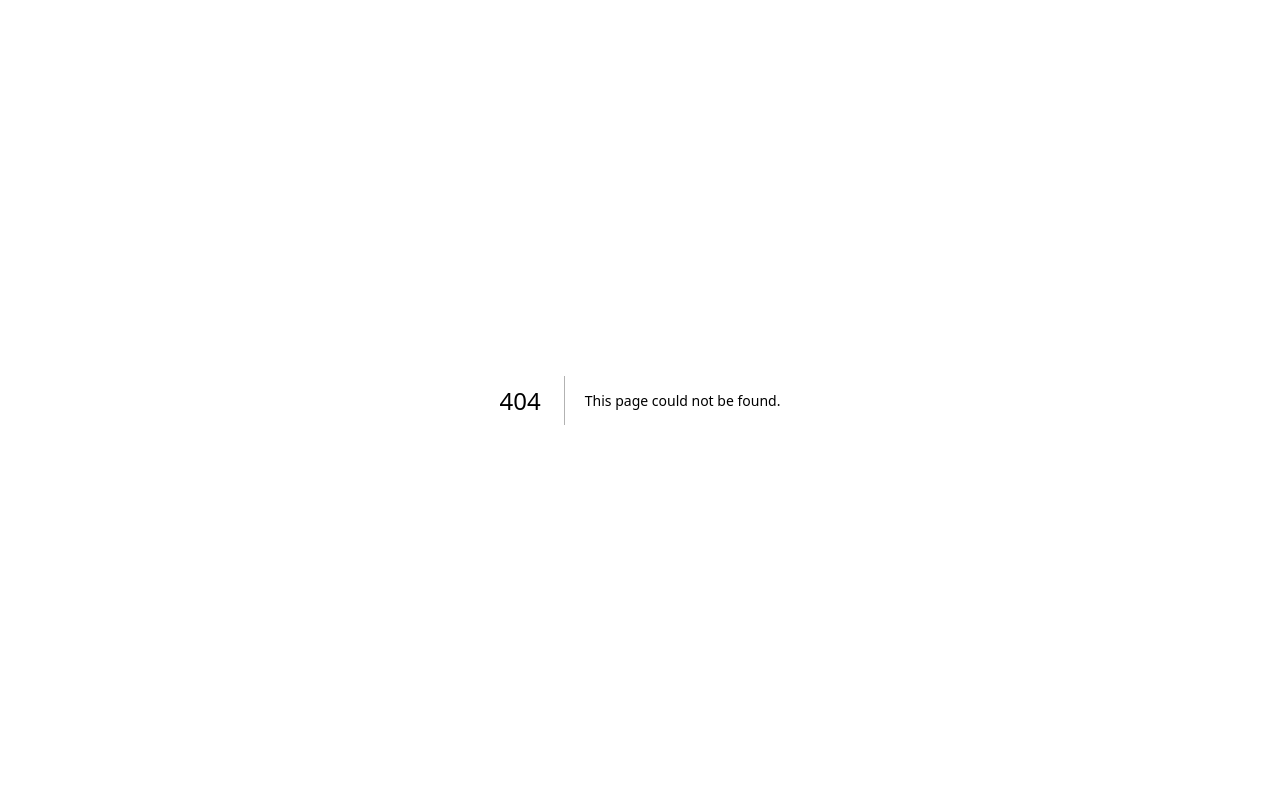
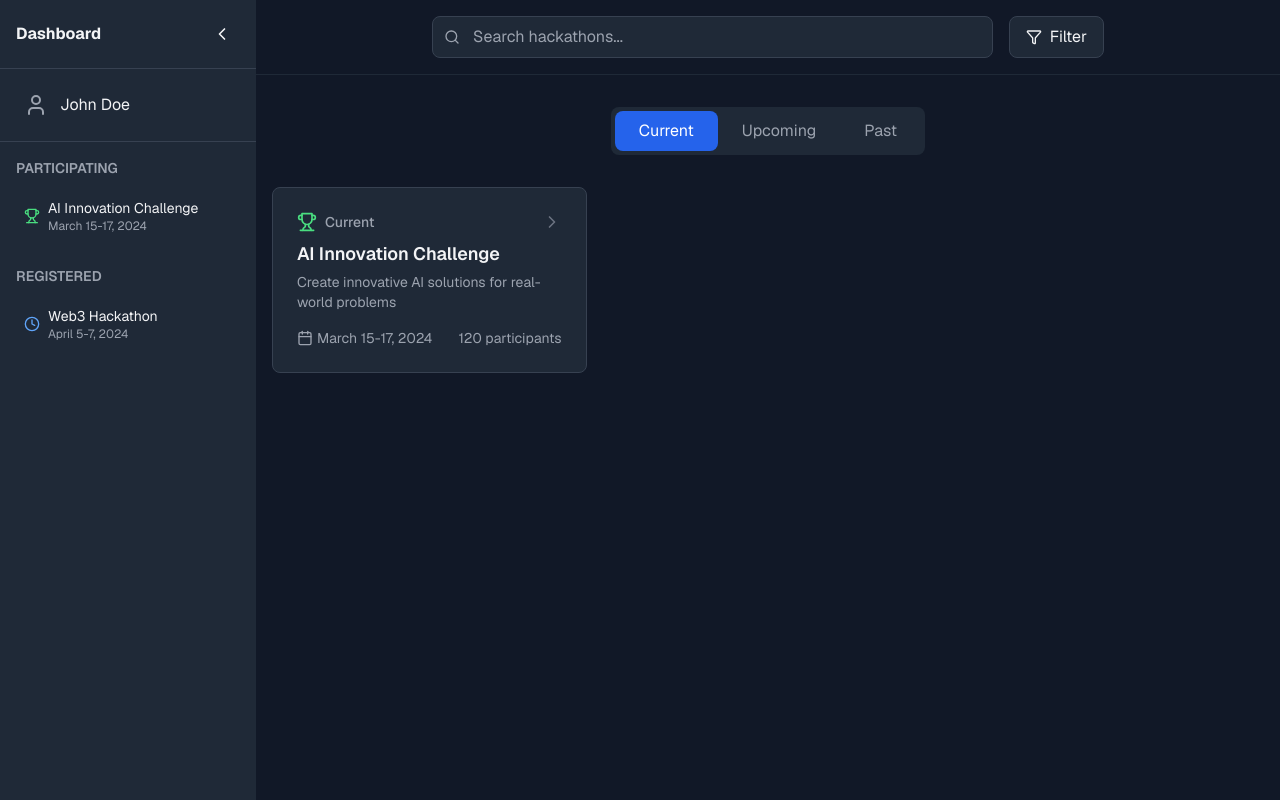
Before and after one commit to daniiprietoo/hackathon-manager, a Next.js app: page /dashboard in a window 1280 px wide. Before the commit this address had no page. Built offline with nearby package versions, Linux system fonts and the light colour scheme.

Commit message:
initial ui for the dashboard

```diff
--- /dev/null
+++ b/src/app/dashboard/page.tsx
@@ -0,0 +1,229 @@
+"use client"
+
+import { useState } from "react"
+import { Search, Filter, Calendar, Trophy, Clock, History, ChevronRight, User, ChevronLeft } from "lucide-react"
+import Link from "next/link"
+
+// Mock data for demonstration
+const hackathons = [
+  {
+    id: 1,
+    title: "AI Innovation Challenge",
+    date: "March 15-17, 2024",
+    status: "current",
+    participants: 120,
+    theme: "Artificial Intelligence",
+    description: "Create innovative AI solutions for real-world problems",
+  },
+  {
+    id: 2,
+    title: "Web3 Hackathon",
+    date: "April 5-7, 2024",
+    status: "upcoming",
+    participants: 80,
+    theme: "Blockchain",
+    description: "Building the future of decentralized applications",
+  },
+  {
+    id: 3,
+    title: "Green Tech Challenge",
+    date: "February 1-3, 2024",
+    status: "past",
+    participants: 150,
+    theme: "Sustainability",
+    description: "Developing sustainable technology solutions",
+  },
+]
+
+// Mock user data
+const userHackathons = {
+  participating: [{ id: 1, title: "AI Innovation Challenge", date: "March 15-17, 2024" }],
+  registered: [{ id: 2, title: "Web3 Hackathon", date: "April 5-7, 2024" }],
+}
+
+export default function Dashboard() {
+  const [searchQuery, setSearchQuery] = useState("")
+  const [activeTab, setActiveTab] = useState("current")
+  const [isSidebarOpen, setIsSidebarOpen] = useState(true)
+
+  const filteredHackathons = hackathons.filter(
+    (hackathon) =>
+      hackathon.status === activeTab &&
+      (hackathon.title.toLowerCase().includes(searchQuery.toLowerCase()) ||
+        hackathon.theme.toLowerCase().includes(searchQuery.toLowerCase())),
+  )
+
+  const getStatusIcon = (status: string) => {
+    switch (status) {
+      case "current":
+        return <Trophy className="w-5 h-5 text-green-400" />
+      case "upcoming":
+        return <Clock className="w-5 h-5 text-blue-400" />
+      case "past":
+        return <History className="w-5 h-5 text-gray-400" />
+      default:
+        return null
+    }
+  }
+
+  return (
+    <div className="min-h-screen bg-gray-900 text-gray-100">
+      {/* Sidebar */}
+      <aside
+        className={`fixed top-0 left-0 h-full bg-gray-800 transition-all duration-300 ease-in-out z-50
+          ${isSidebarOpen ? "w-64" : "w-20"}`}
+      >
+        <div className="p-4 flex justify-between items-center border-b border-gray-700">
+          <span className={`font-bold ${!isSidebarOpen && "hidden"}`}>Dashboard</span>
+          <button onClick={() => setIsSidebarOpen(!isSidebarOpen)} className="p-2 hover:bg-gray-700 rounded-lg">
+            {isSidebarOpen ? <ChevronLeft size={20} /> : <ChevronRight size={20} />}
+          </button>
+        </div>
+
+        {/* Profile Section */}
+        <div className="p-4 border-b border-gray-700">
+          <Link href="/profile" className="flex items-center gap-3 hover:bg-gray-700 p-2 rounded-lg">
+            <User size={24} className="text-gray-400" />
+            {isSidebarOpen && <span>John Doe</span>}
+          </Link>
+        </div>
+
+        {/* User's Hackathons */}
+        {isSidebarOpen && (
+          <div className="p-4">
+            <div className="mb-6">
+              <h3 className="text-sm font-semibold text-gray-400 mb-3">PARTICIPATING</h3>
+              {userHackathons.participating.map((hackathon) => (
+                <Link
+                  key={hackathon.id}
+                  href={`/hackathon/${hackathon.id}`}
+                  className="flex items-center gap-2 p-2 hover:bg-gray-700 rounded-lg mb-2"
+                >
+                  <Trophy size={16} className="text-green-400" />
+                  <div className="flex flex-col">
+                    <span className="text-sm">{hackathon.title}</span>
+                    <span className="text-xs text-gray-400">{hackathon.date}</span>
+                  </div>
+                </Link>
+              ))}
+            </div>
+            <div>
+              <h3 className="text-sm font-semibold text-gray-400 mb-3">REGISTERED</h3>
+              {userHackathons.registered.map((hackathon) => (
+                <Link
+                  key={hackathon.id}
+                  href={`/hackathon/${hackathon.id}`}
+                  className="flex items-center gap-2 p-2 hover:bg-gray-700 rounded-lg mb-2"
+                >
+                  <Clock size={16} className="text-blue-400" />
+                  <div className="flex flex-col">
+                    <span className="text-sm">{hackathon.title}</span>
+                    <span className="text-xs text-gray-400">{hackathon.date}</span>
+                  </div>
+                </Link>
+              ))}
+            </div>
+          </div>
+        )}
+      </aside>
+
+      {/* Main Content */}
+      <div className={`transition-all duration-300 ${isSidebarOpen ? "ml-64" : "ml-20"}`}>
+        {/* Search Bar */}
+        <div className="sticky top-0 bg-gray-900 border-b border-gray-800 z-40">
+          <div className="container mx-auto px-4 py-4">
+            <div className="flex gap-4 max-w-2xl mx-auto">
+              <div className="relative flex-1">
+                <Search className="absolute left-3 top-1/2 -translate-y-1/2 h-4 w-4 text-gray-400" />
+                <input
+                  type="text"
+                  placeholder="Search hackathons..."
+                  className="w-full pl-10 pr-4 py-2 bg-gray-800 border border-gray-700 rounded-lg focus:outline-none focus:ring-2 focus:ring-blue-500 focus:border-transparent text-gray-100"
+                  value={searchQuery}
+                  onChange={(e) => setSearchQuery(e.target.value)}
+                />
+              </div>
+              <button className="inline-flex items-center px-4 py-2 bg-gray-800 border border-gray-700 rounded-lg hover:bg-gray-700">
+                <Filter className="h-4 w-4 mr-2" />
+                Filter
+              </button>
+            </div>
+          </div>
+        </div>
+
+        <main className="container mx-auto px-4 py-8">
+          {/* Centered Navigation Buttons */}
+          <div className="flex justify-center mb-8">
+            <div className="inline-flex rounded-lg bg-gray-800 p-1">
+              <button
+                onClick={() => setActiveTab("current")}
+                className={`px-6 py-2 rounded-lg transition-colors ${
+                  activeTab === "current" ? "bg-blue-600 text-white" : "text-gray-400 hover:text-gray-200"
+                }`}
+              >
+                Current
+              </button>
+              <button
+                onClick={() => setActiveTab("upcoming")}
+                className={`px-6 py-2 rounded-lg transition-colors ${
+                  activeTab === "upcoming" ? "bg-blue-600 text-white" : "text-gray-400 hover:text-gray-200"
+                }`}
+              >
+                Upcoming
+              </button>
+              <button
+                onClick={() => setActiveTab("past")}
+                className={`px-6 py-2 rounded-lg transition-colors ${
+                  activeTab === "past" ? "bg-blue-600 text-white" : "text-gray-400 hover:text-gray-200"
+                }`}
+              >
+                Past
+              </button>
+            </div>
+          </div>
+
+          {/* Centered Hackathon Cards */}
+          <div className="max-w-6xl mx-auto">
+            <div className="grid grid-cols-1 md:grid-cols-2 lg:grid-cols-3 gap-6">
+              {filteredHackathons.map((hackathon) => (
+                <Link
+                  key={hackathon.id}
+                  href={`/hackathon/${hackathon.id}`}
+                  className="block bg-gray-800 rounded-lg border border-gray-700 hover:border-gray-600 hover:shadow-lg transition-all"
+                >
+                  <div className="p-6">
+                    <div className="flex items-start justify-between">
+                      <div className="flex-1">
+                        <div className="flex items-center gap-2 mb-2">
+                          {getStatusIcon(hackathon.status)}
+                          <span className="text-sm font-medium text-gray-400 capitalize">{hackathon.status}</span>
+                        </div>
+                        <h3 className="text-lg font-semibold text-gray-100 mb-1">{hackathon.title}</h3>
+                        <p className="text-sm text-gray-400 mb-4">{hackathon.description}</p>
+                      </div>
+                      <ChevronRight className="h-5 w-5 text-gray-500" />
+                    </div>
+                    <div className="flex items-center justify-between text-sm text-gray-400">
+                      <div className="flex items-center">
+                        <Calendar className="h-4 w-4 mr-1" />
+                        {hackathon.date}
+                      </div>
+                      <span>{hackathon.participants} participants</span>
+                    </div>
+                  </div>
+                </Link>
+              ))}
+            </div>
+
+            {/* Empty State */}
+            {filteredHackathons.length === 0 && (
+              <div className="text-center py-12">
+                <p className="text-gray-400">No hackathons found</p>
+              </div>
+            )}
+          </div>
+        </main>
+      </div>
+    </div>
+  )
+}
```
